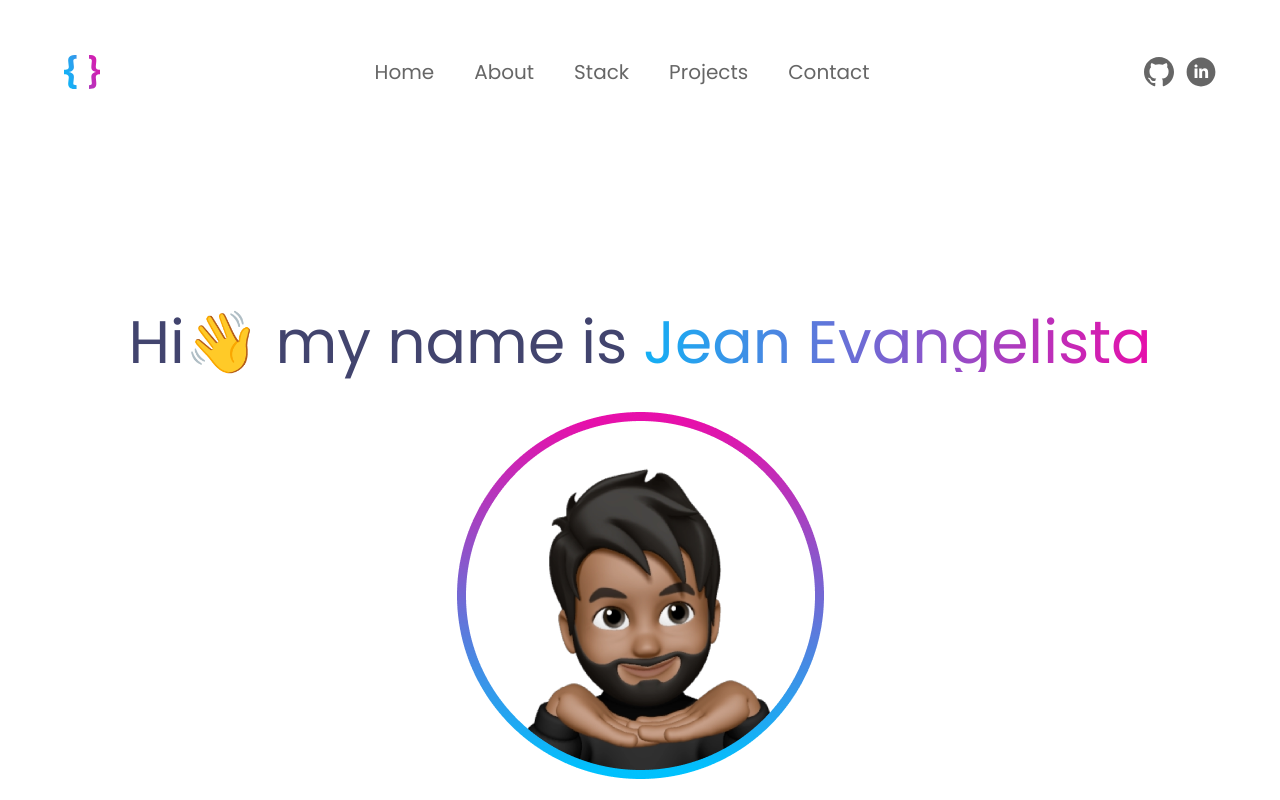
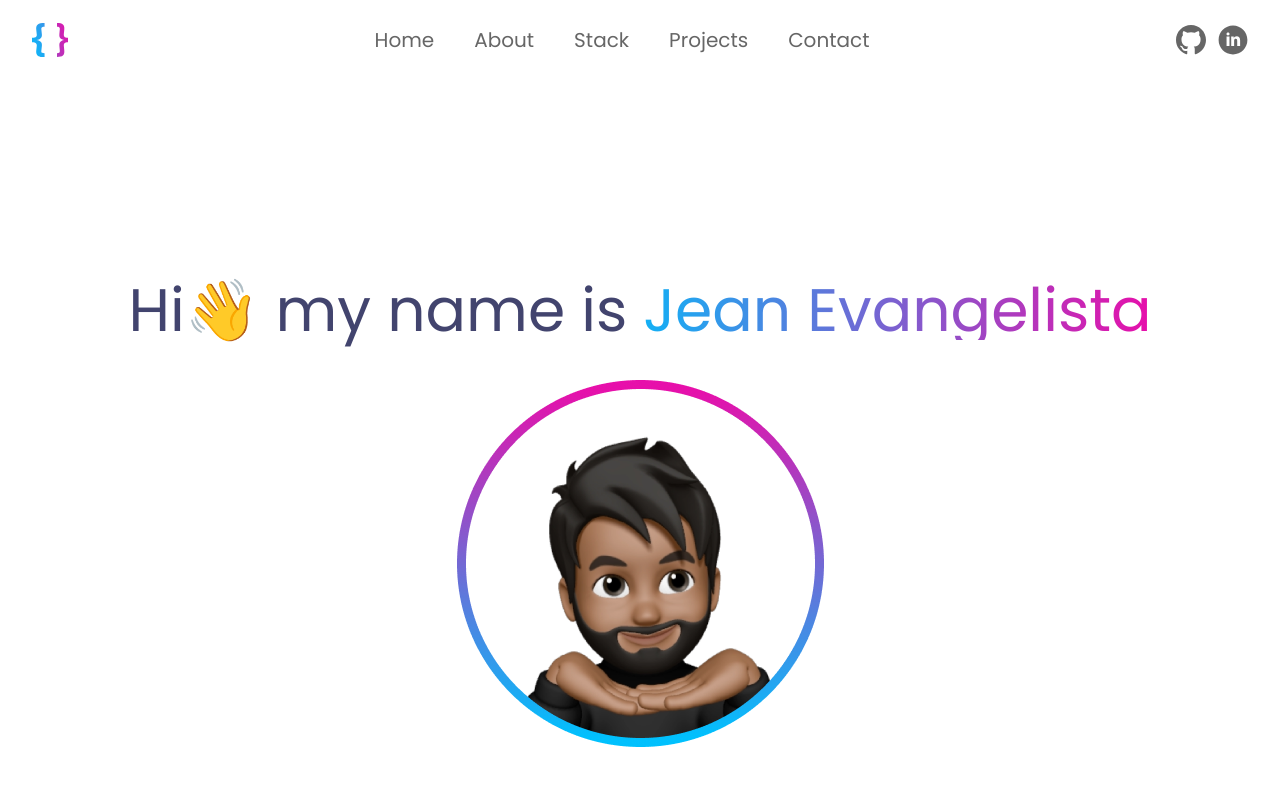
Before and after one commit to jeangeorge/website, a React (Vite) app: page / in a window 1280 px wide. Shown: the top 800 px of the page. Built offline with nearby package versions, Linux system fonts and the light colour scheme.

Commit message:
feat: add .prettierrc and fix styles

```diff
--- a/src/app.tsx
+++ b/src/app.tsx
@@ -1,9 +1,9 @@
-import { Footer, Header } from "./components"
-import Routes from "./routes"
+import { Footer, Header } from './components'
+import Routes from './routes'
 
 const App = () => {
   return (
-    <div className="font-poppins xs:py-2 sm:py-10 xs:px-1 sm:px-2 md:px-4 lg:px-8 xl:px-16 2xl:px-32 flex flex-col h-screen gap-52">
+    <div className="font-poppins py-2 px-2 sm:px-8 flex flex-col h-screen gap-52">
       <Header />
       <Routes />
       <Footer />
```
Also changed, not shown: 1 other file (tests, documents, lock files or other folders).
